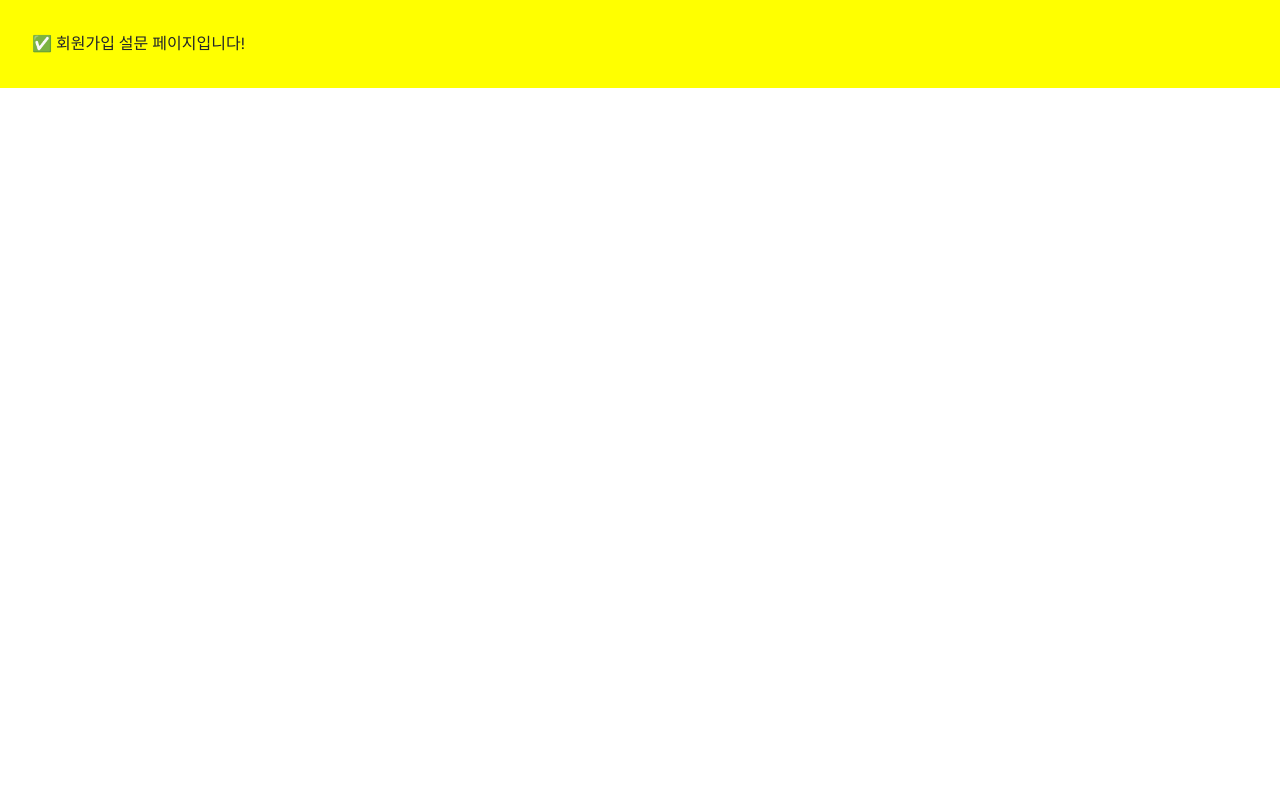
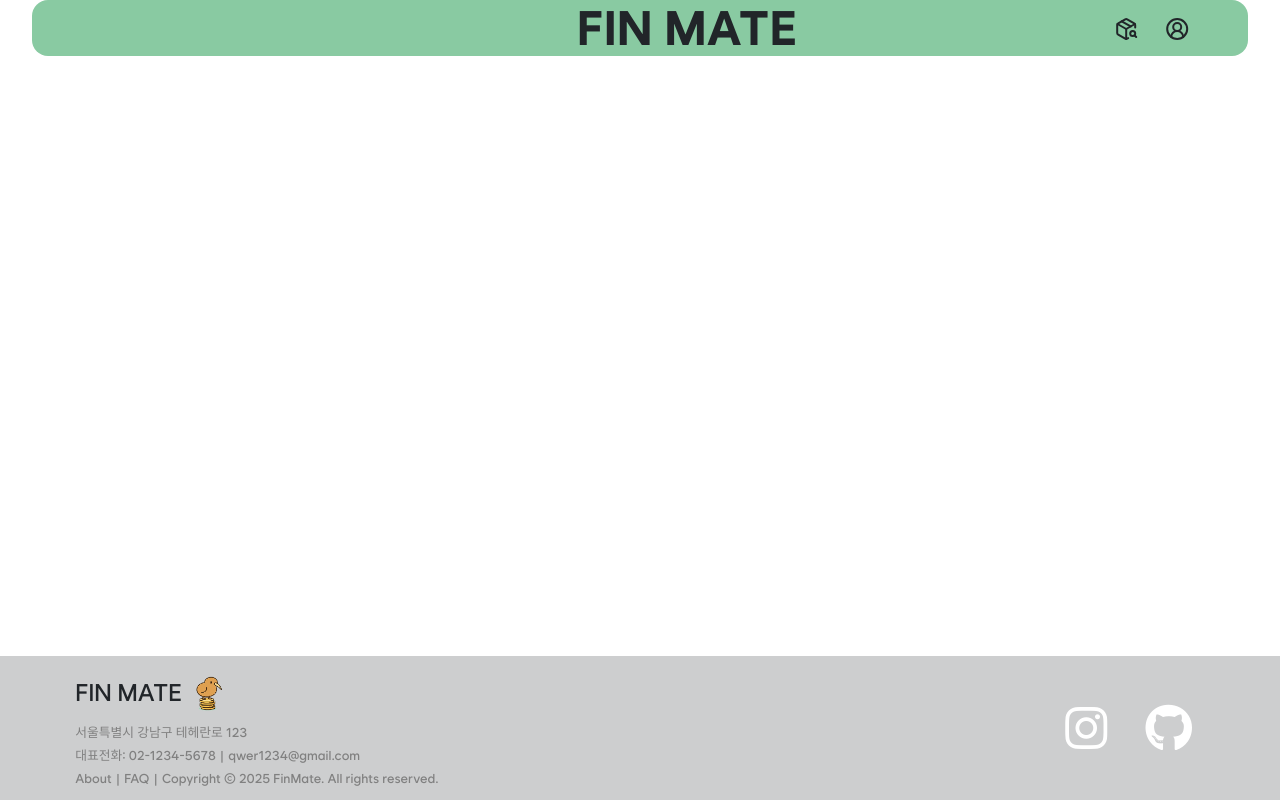
Before and after one commit to KB-technologia/FinMate_FE, a Vue app in the folder FinMate/: page /signup-survey in a window 1280 px wide. Built offline with nearby package versions, Linux system fonts and the light colour scheme.

Commit message:
✨ 회원가입 설문 페이지 TopNav, Footer 추가

```diff
--- a/FinMate/src/views/auth/SignUpSurvey.vue
+++ b/FinMate/src/views/auth/SignUpSurvey.vue
@@ -1,12 +1,46 @@
-<script setup></script>
+<script setup>
+import TopNavigationBar from '@/components/allshared/TopNavigationBar.vue';
+import FooterComponent from '@/components/allshared/FooterComponent.vue';
+// import SurveyComponent from '@/components/survey/SurveyComponent.vue';
+</script>
 
 <template>
-  <div style="background: yellow; padding: 2rem">
-    ✅ 회원가입 설문 페이지입니다!
+  <div class="survey-view">
+    <TopNavigationBar />
+    <div class="survey-view-content">
+      <div class="survey">
+        <!-- <SurveyComponent/> -->
+      </div>
+      <FooterComponent />
+    </div>
   </div>
 </template>
 
 <style scoped>
-.SignUpSurveu {
+.survey-view {
+  display: flex;
+  flex-direction: column;
+  align-items: center;
+  justify-content: center;
+  width: 100vw;
+  height: 100vh;
+}
+
+.survey-view-content {
+  display: flex;
+  flex-direction: column;
+  align-items: center;
+  justify-content: center;
+  overflow-x: hidden;
+  overflow-y: auto;
+  width: 100vw;
+  height: 100vh;
+}
+
+.survey {
+  display: flex;
+  flex-direction: column;
+  width: 100vw;
+  height: 100vh;
 }
 </style>
```
Also changed, not shown: FinMate/src/components/auth/SurveyComponent.vue (added).
